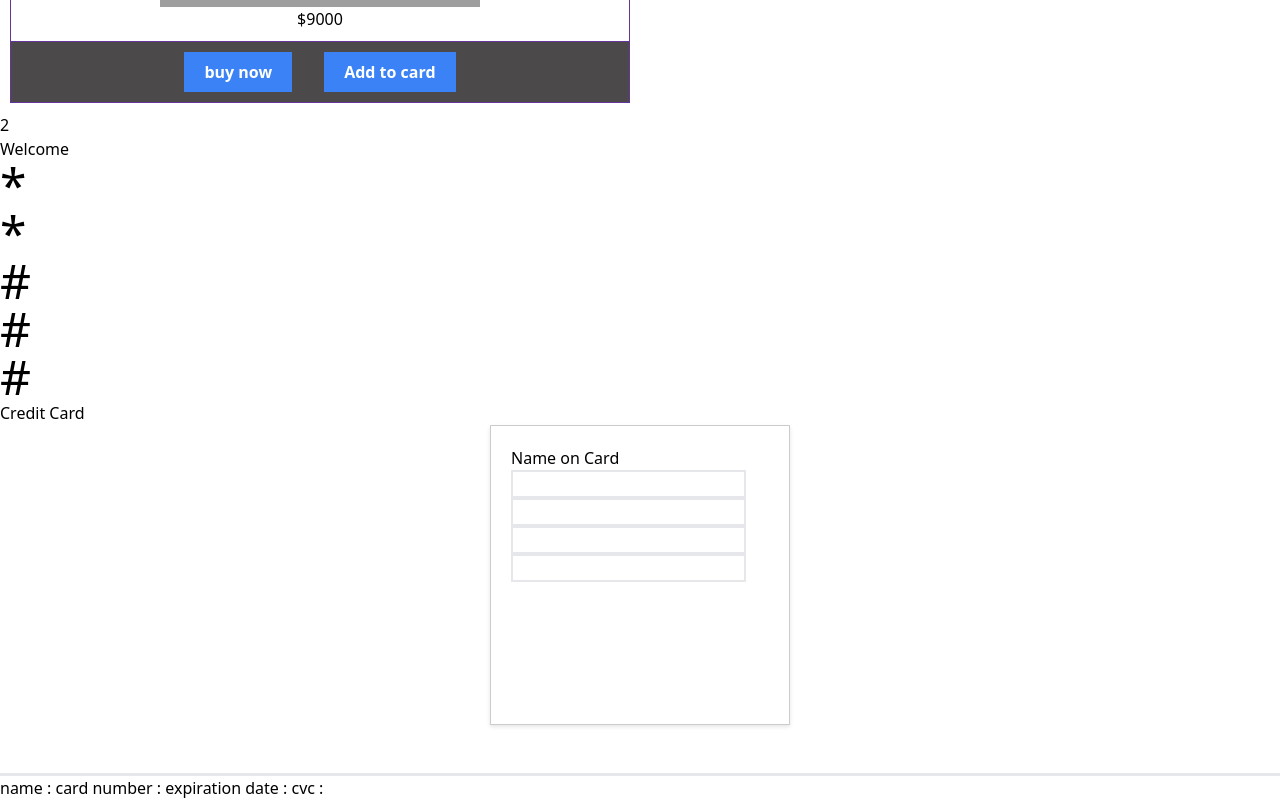
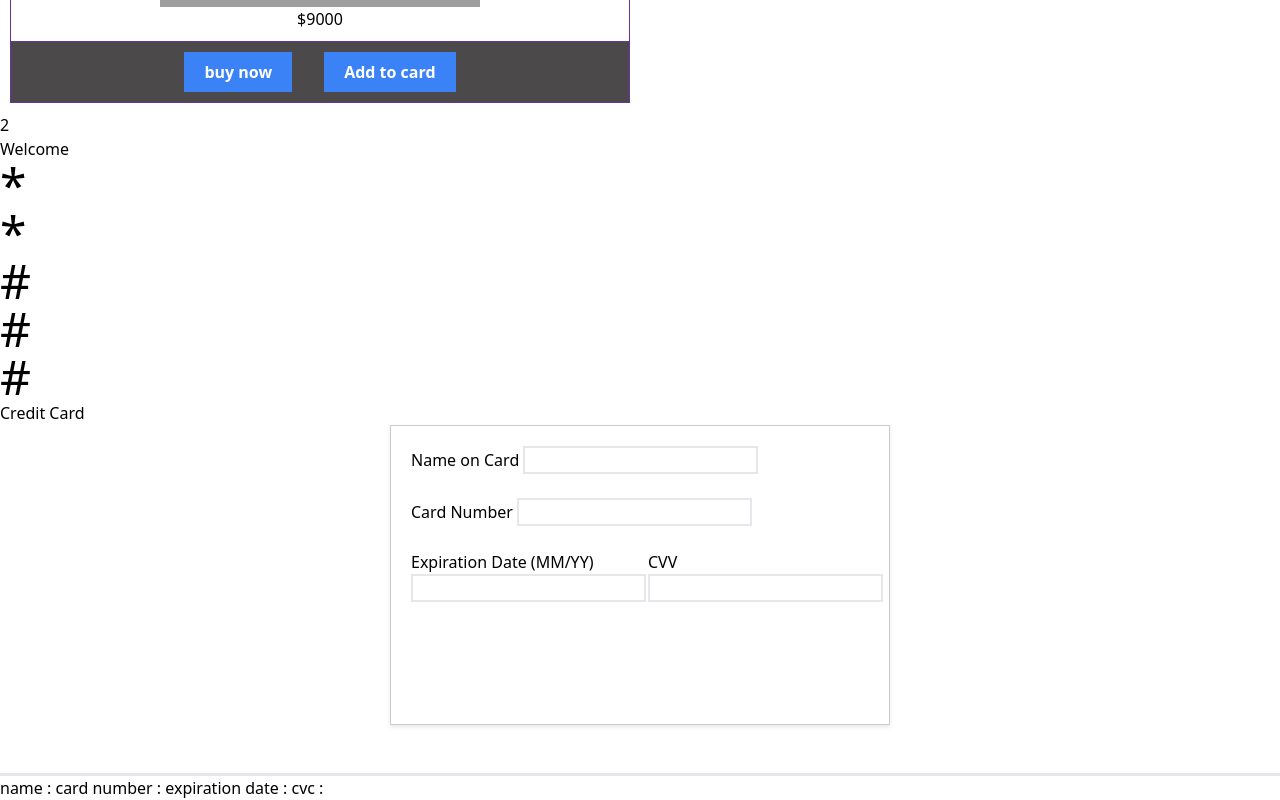
Before and after one commit to MdSaifulIslamRafsan/learn-vue, a Vue app: page / in a window 1280 px wide. Shown: the part 1714-2514 px from the top of the page. Built offline with nearby package versions, Linux system fonts and the light colour scheme; grey boxes are pictures that could not be loaded.

Commit message:
some change creditCard details

```diff
--- a/src/components/CreditCard.vue
+++ b/src/components/CreditCard.vue
@@ -6,60 +6,82 @@
             Name on Card
           </label>
           <input class="border-2" @input="handleCardHolderName" :value="cardHolderName" type="text" />
-          <input class="border-2" type="text" :value="cardNumber" @input="handleCardNumber"  />
-          <input class="border-2" type="text" :value="expirationDate" @input="handleExpirationDate" />
-          <input class="border-2" type="text" :value="cvv" @input="handleCvv" />
+          <br> <br>
+          <label>
+            Card Number
+          </label>
+          <input class="border-2" type="text" :value="cardNumber" @input="handleCardNumber" maxlength="16" />
+          <br> <br>
+         <div class="grid grid-cols-2 items-center gap-4">
+           <div>
+            <label>
+            Expiration Date (MM/YY)
+          </label>
+          <input class="border-2" type="text" :value="expirationDate" @input="handleExpirationDate" maxlength="5" />
+           </div>
+           <div>
+            <label>
+                CVV
+            </label>
+            <br>
+
+          <input class="border-2" type="text" :value="cvv" @input="handleCvv" maxlength="3" />
+           </div>
+         </div>
         </div>
     </div>
 </template>
+
 <script>
 export default {
   props: {
     cardHolderName: {
       type: String,
-            default : "",
+      default: "",
     },
     cardNumber: {
-            type: Number,
-            default : "",
+      type: String, // Changed to String to support leading zeros
+      default: "",
     },
     expirationDate: {
       type: String,
-            default : "",
+      default: "",
     },
     cvv: {
       type: String,
-            default : "",
-        }
+      default: "",
+    },
   },
   methods: {
-        handleCardHolderName(e){
+    handleCardHolderName(e) {
       this.$emit("update:cardHolderName", e.target.value);
     },
-        handleCardNumber(e){
-           this.$emit("update:cardNumber", e.target.value);
+    handleCardNumber(e) {
+      this.$emit("update:cardNumber", e.target.value.replace(/\D/g, "")); // Only digits
     },
-        handleExpirationDate(e){
-           this.$emit("update:expirationDate", e.target.value);
+    handleExpirationDate(e) {
+      let value = e.target.value.replace(/\D/g, ""); // Only digits
+
+      if (value.length >= 2) {
+        value = value.slice(0, 2) + "/" + value.slice(2, 4);
+      }
+
+      this.$emit("update:expirationDate", value);
     },
-        handleCvv(e){
-           this.$emit("update:cvv", e.target.value);
+    handleCvv(e) {
+      this.$emit("update:cvv", e.target.value.replace(/\D/g, "").slice(0, 3)); // Limit to 3 digits
     },
   },
+};
+</script>
 
-}
-</script>
-<style  scoped>
-
-
-
+<style scoped>
 .card {
-    width: 300px;
+  width: 500px;
   margin: 0 auto;
   border: 1px solid #ccc;
   padding: 20px;
   box-shadow: 0 2px 4px rgba(0, 0, 0, 0.1);
   min-height: 300px;
 }
-
 </style>
```
Lines whose indentation alone changed are shown as unchanged.
